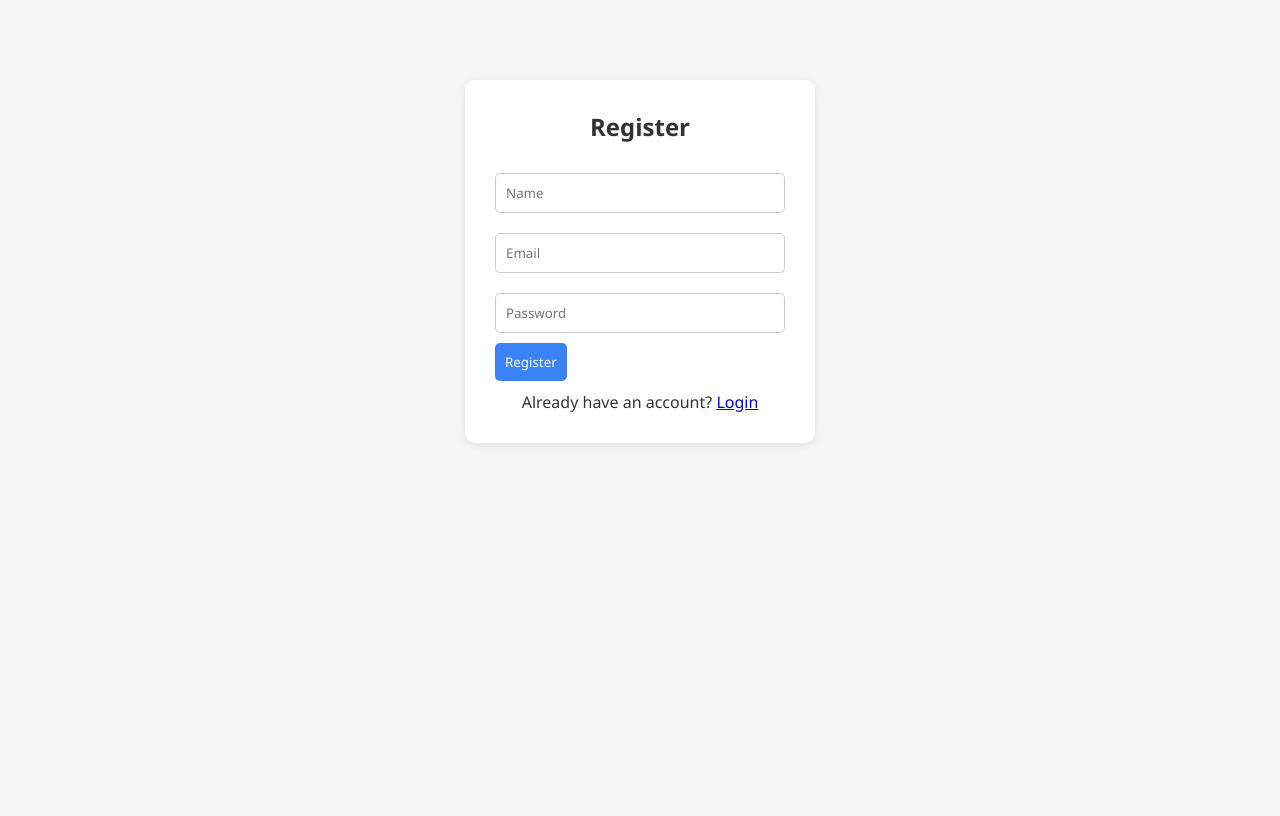
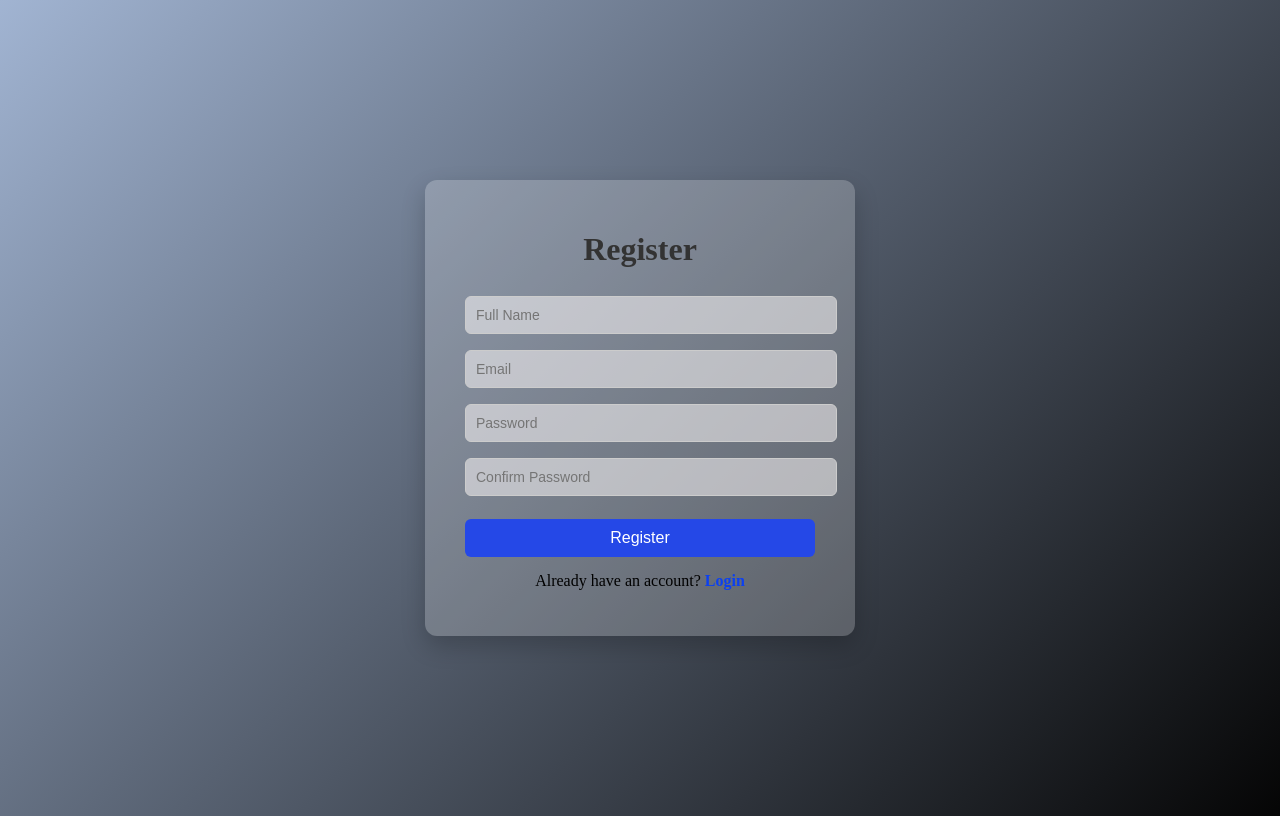
Before and after one commit to ranaankit2045-tsk/civic-issue-reporting, a website: page public/register.html in a window 1280 px wide. Drawn offline with Linux system fonts and the light colour scheme.

Commit message:
Updated register and login styling

```diff
--- a/public/register.html
+++ b/public/register.html
@@ -1,29 +1,106 @@
 <!DOCTYPE html>
 <html lang="en">
+
 <head>
   <meta charset="UTF-8" />
   <meta name="viewport" content="width=device-width, initial-scale=1.0" />
   <title>Register</title>
-    <link rel="stylesheet" href="/styles.css" />
+  <style>
+    /* register.css */
+
+    body {
+
+      background: linear-gradient(135deg, #a1b4d2, #050505);
+      height: 100vh;
+      display: flex;
+      justify-content: center;
+      align-items: center;
+    }
+
+    /* Main container */
+    .register-container {
+      background: rgba(255, 255, 255, 0.205);
+      padding: 30px 40px;
+      border-radius: 12px;
+      width: 350px;
+      box-shadow: 0 10px 25px rgba(0, 0, 0, 0.2);
+    }
+
+    /* Heading */
+    .register-container h1 {
+      text-align: center;
+      margin-bottom: 20px;
+      color: #333;
+    }
+
+    /* Input fields */
+    .register-container input {
+      background-color: rgba(255, 251, 251, 0.525);
+      color: #333;
+      width: 100%;
+      padding: 10px;
+      margin: 8px 0;
+      border: 1px solid #ccc;
+      border-radius: 6px;
+      font-size: 14px;
+    }
+
+    /* Focus effect */
+    .register-container input:focus {
+      border-color: #667eea;
+      outline: none;
+    }
+
+    /* Button */
+    .register-container button {
+      width: 100%;
+      padding: 10px;
+      margin-top: 15px;
+      background: #2548e7;
+      color: white;
+      border: none;
+      border-radius: 6px;
+      font-size: 16px;
+      transition: 0.3s;
+    }
+
+    /* Button hover */
+    .register-container button:hover {
+      background: #5a67d8;
+    }
+
+    /* Login link */
+    .register-container p {
+      text-align: center;
+      margin-top: 15px;
+    }
+
+    .register-container a {
+      color: #0b40f1;
+      text-decoration: none;
+      font-weight: bold;
+    }
+
+    .register-container a:hover {
+      text-decoration: underline;
+    }
+  </style>
 </head>
+
 <body>
-    <body>
-  <div class="form-container">
-    <h2>Register</h2>
+  <div class="register-container">
+    <h1>Register</h1>
 
-    <form id="registerForm">
-      <input type="text" id="name" placeholder="Name" required />
-      <input type="email" id="email" placeholder="Email" required />
-      <input type="password" id="password" placeholder="Password" required />
+    <input type="text" placeholder="Full Name">
+    <input type="email" placeholder="Email">
+    <input type="password" placeholder="Password">
+    <input type="password" placeholder="Confirm Password">
 
-      <button type="submit">Register</button>
-      <p id="message"></p>
-    </form>
+    <button>Register</button>
 
-    <p style="text-align:center; margin-top:10px;">
-      Already have an account? <a href="/login.html">Login</a>
-    </p>
+    <p>Already have an account? <a href="login.html">Login</a></p>
   </div>
+</body>
 
 <script src="/app.js"></script>
 
@@ -62,4 +139,5 @@
   });
 </script>
 </body>
+
 </html>
```
Also changed, not shown: public/login.html (+90 -11 lines). Lines whose indentation alone changed are shown as unchanged.
